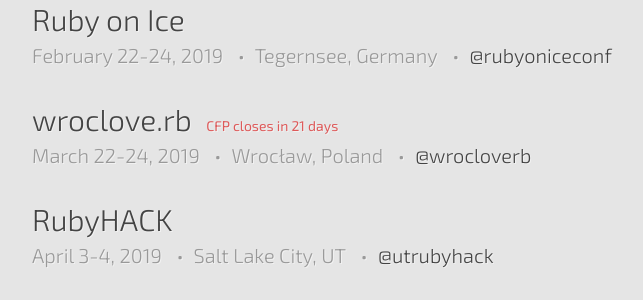
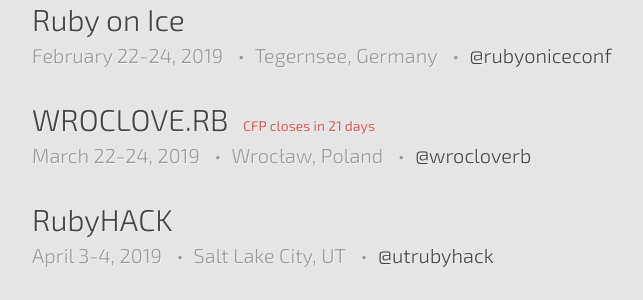
Before and after one commit to ruby-conferences/ruby-conferences.github.io, a Jekyll site: the page built from index.html, in a window 1280 px wide and 900 px high, scrolled down 802 px. Shown: the part 159-459 px from the top of the window, without its empty margins (208-851 px from the left). Built offline with Jekyll 4.4.1, drawn with Linux system fonts in a browser that asks for light colours.

```diff
--- a/_data/upcoming.yml
+++ b/_data/upcoming.yml
@@ -32,7 +32,7 @@
   url: https://rubyonice.com/
   twitter: rubyoniceconf
 
-- name: wroclove.rb
+- name: WROCLOVE.RB
   location: Wrocław, Poland
   dates: "March 22-24, 2019"
   url: https://wrocloverb.com/
```
